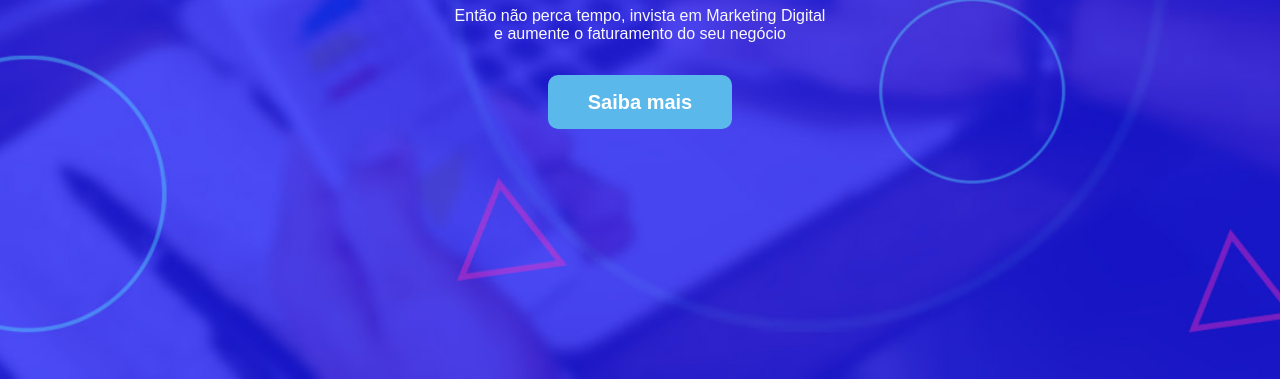
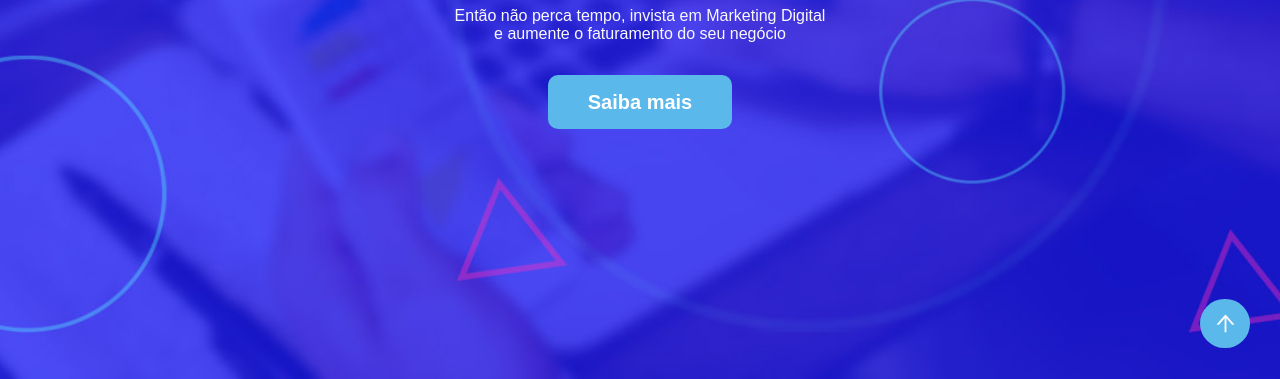
Before and after one commit to andreferreiradaweb/webnarte-site-gatsby, a Gatsby site: page / in a window 1280 px wide. Shown: the part 421-800 px from the top of the page. Built offline with nearby package versions, Linux system fonts and the light colour scheme; Gatsby itself is replaced by a stand-in of ours; what react-animations would draw is missing.

Commit message:
feat: create fixed top button

```diff
--- /dev/null
+++ b/src/components/topButton.js
@@ -0,0 +1,35 @@
+import React from 'react'
+import styled from 'styled-components'
+import { AiOutlineArrowUp } from 'react-icons/ai'
+import { AnchorLink } from "gatsby-plugin-anchor-links"
+
+const Button = styled.div`
+  position: fixed;
+  z-index: 1;
+  width: 50px;
+  height: 50px;
+  bottom: 30px;
+  right: 30px;
+`
+
+const Link = styled(AnchorLink)`
+  display: flex;
+  align-items: center;
+  justify-content: center;
+  padding: 12px;
+  border-radius: 30px;
+  background: var(--button-color);
+  transition: .3s;
+
+  &:hover {
+    filter: opacity(60%);
+  }
+`
+
+export default function TopButton() {
+  return (
+    <Button>
+      <Link to="/#home"><AiOutlineArrowUp size="25"/></Link>
+    </Button>
+  )
+}
--- a/src/pages/index.js
+++ b/src/pages/index.js
@@ -9,9 +9,11 @@ import Depoimento from "../components/depoimento"
 import Empresas from "../components/empresas"
 import Contato from "../components/contato"
 import Footer from "../components/Footer"
+import TopButton from '../components/topButton'
 
 const IndexPage = () => (
   <Layout>
+    <TopButton />
     <SEO title="Home" />
     <Banner />
     <Services />
```
